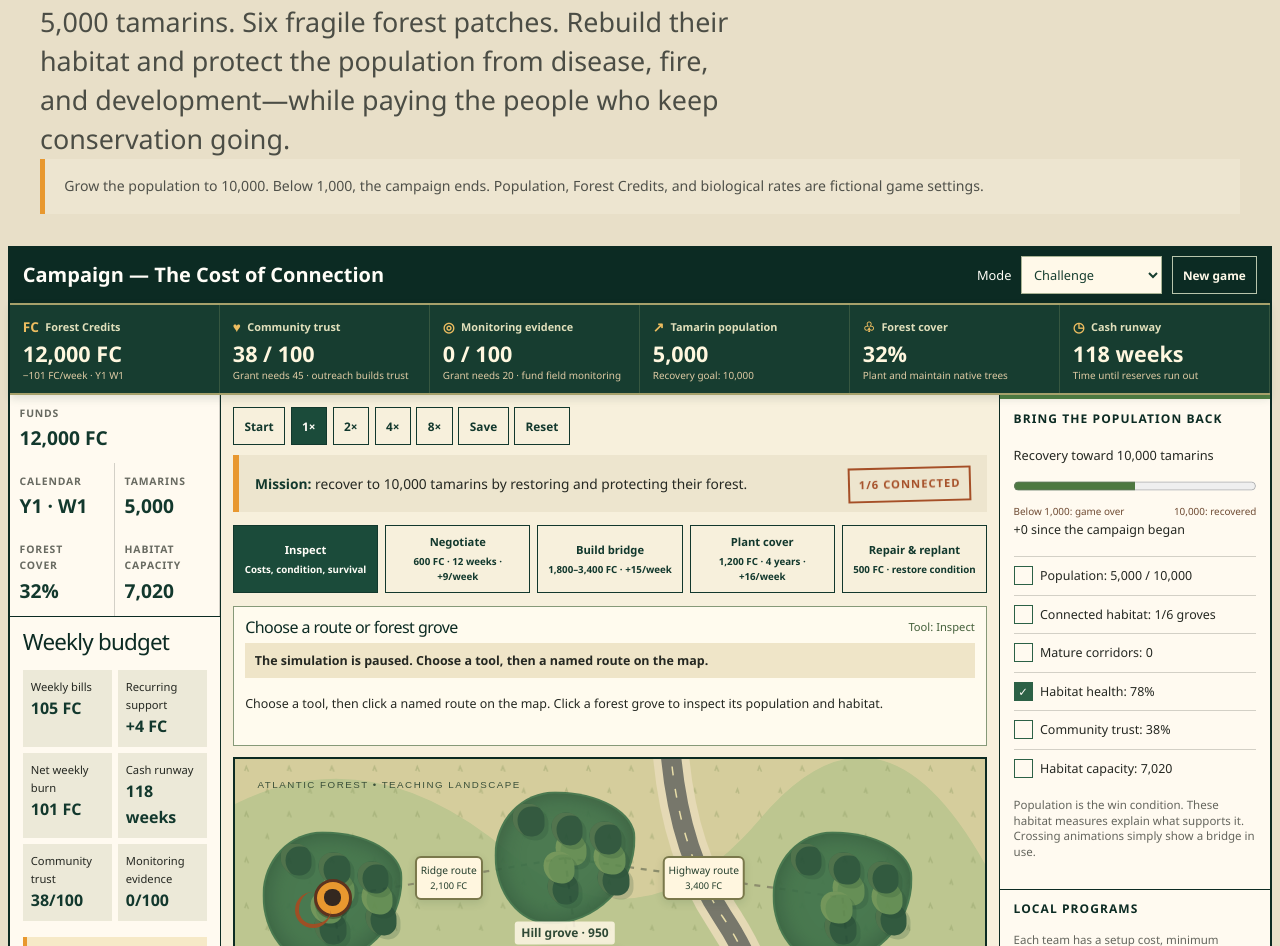
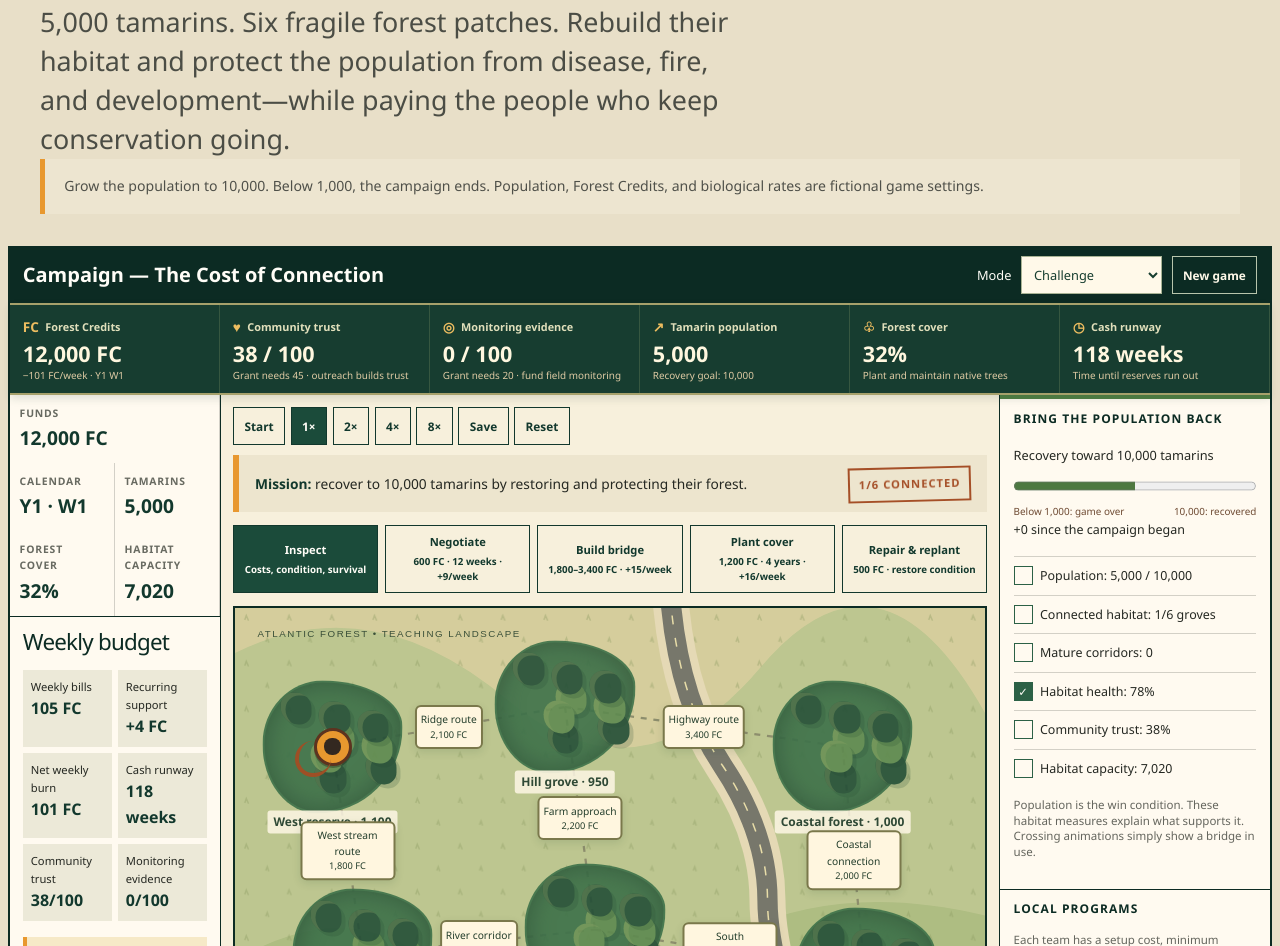
Before and after one commit to msriram/golden-lion-tamarin, a website with bundled scripts: page game.html in a window 1280 px wide. Shown: the part 240-1186 px from the top of the page. Built offline with nearby package versions, Linux system fonts and the light colour scheme.

Commit message:
Hide empty map selection instructions until an area is selected

```diff
--- a/game.html
+++ b/game.html
@@ -74,10 +74,10 @@
             <button class="tool-button" type="button" data-tool="restore" aria-pressed="false">Plant cover<small>1,200 FC · 4 years · +16/week</small></button>
             <button class="tool-button" type="button" data-tool="repair" aria-pressed="false">Repair & replant<small>500 FC · restore condition</small></button>
           </div>
-          <section class="selection-panel" data-selection-panel aria-label="Selected area and action feedback">
-            <div class="selection-heading"><h2 data-inspector-title>Choose a route or forest grove</h2><span data-selected-tool>Inspect</span></div>
-            <div class="game-message" data-game-message role="status" aria-live="polite">The simulation is paused. Choose a tool, then a named route on the map.</div>
-            <dl class="selection-status" data-inspector-status></dl><p class="inspector-copy" data-inspector>Choose a tool, then click a named route on the map. Click a grove to inspect its population and habitat.</p>
+          <section class="selection-panel" data-selection-panel aria-label="Selected area and action feedback" hidden>
+            <div class="selection-heading"><h2 data-inspector-title></h2><span data-selected-tool></span></div>
+            <div class="game-message" data-game-message role="status" aria-live="polite"></div>
+            <dl class="selection-status" data-inspector-status></dl><p class="inspector-copy" data-inspector></p>
           </section>
           <div class="map-scroll">
             <div class="map-wrap">
--- a/js/game.js
+++ b/js/game.js
@@ -17,6 +17,7 @@ const number=value=>Math.round(value).toLocaleString();
 function handle(result){state=result.state;message(result.message,result.ok?'success':'error');save();render();}
 function revealSelection(){
   const panel=document.querySelector('[data-selection-panel]'),bounds=panel.getBoundingClientRect();
+  if(panel.hidden)return;
   const barBottom=document.querySelector('[data-resource-bar]').getBoundingClientRect().bottom;
   if(bounds.top<barBottom||bounds.top>innerHeight-120)panel.scrollIntoView({block:'start',behavior:'instant'});
 }
@@ -43,10 +44,11 @@ function actOnRoute(id){
   revealSelection();
 }
 function renderInspector(){
+  document.querySelector('[data-selection-panel]').hidden=!selection;
   document.querySelector('[data-selected-tool]').textContent=`Tool: ${toolNames[tool]}`;
   const title=document.querySelector('[data-inspector-title]'),copy=document.querySelector('[data-inspector]'),status=document.querySelector('[data-inspector-status]');
   status.replaceChildren();
-  if(!selection){title.textContent='Choose a route or forest grove';copy.textContent='Choose a tool, then click a named route on the map. Click a forest grove to inspect its population and habitat.';return;}
+  if(!selection){title.textContent='';copy.textContent='';return;}
   const fields=selection.type==='route'?(()=>{
     const link=state.links.find(entry=>entry.id===selection.id);title.textContent=link.name;
     copy.textContent=link.agreementDue?`Negotiations are underway. Wait ${link.agreementDue-state.totalWeeks} weeks before construction.`:!link.agreement?'Next: negotiate land access. It costs 600 FC and takes 12 weeks.':link.bridgeDue?'Construction is underway. Keep weekly bills funded until the bridge opens.':!link.built?`Next: build this bridge for ${number(link.cost)} FC. One crew is available; construction takes 16 funded weeks.`:!activeLink(link)?'This bridge is closed. Use Repair & replant to restore its condition.':!link.planted?'Next: plant native tree cover in the wet season for 1,200 FC. Trees expand habitat as they grow.':'Maintain the bridge and seedlings. Healthy tree cover expands habitat and supports population recovery.';
```
